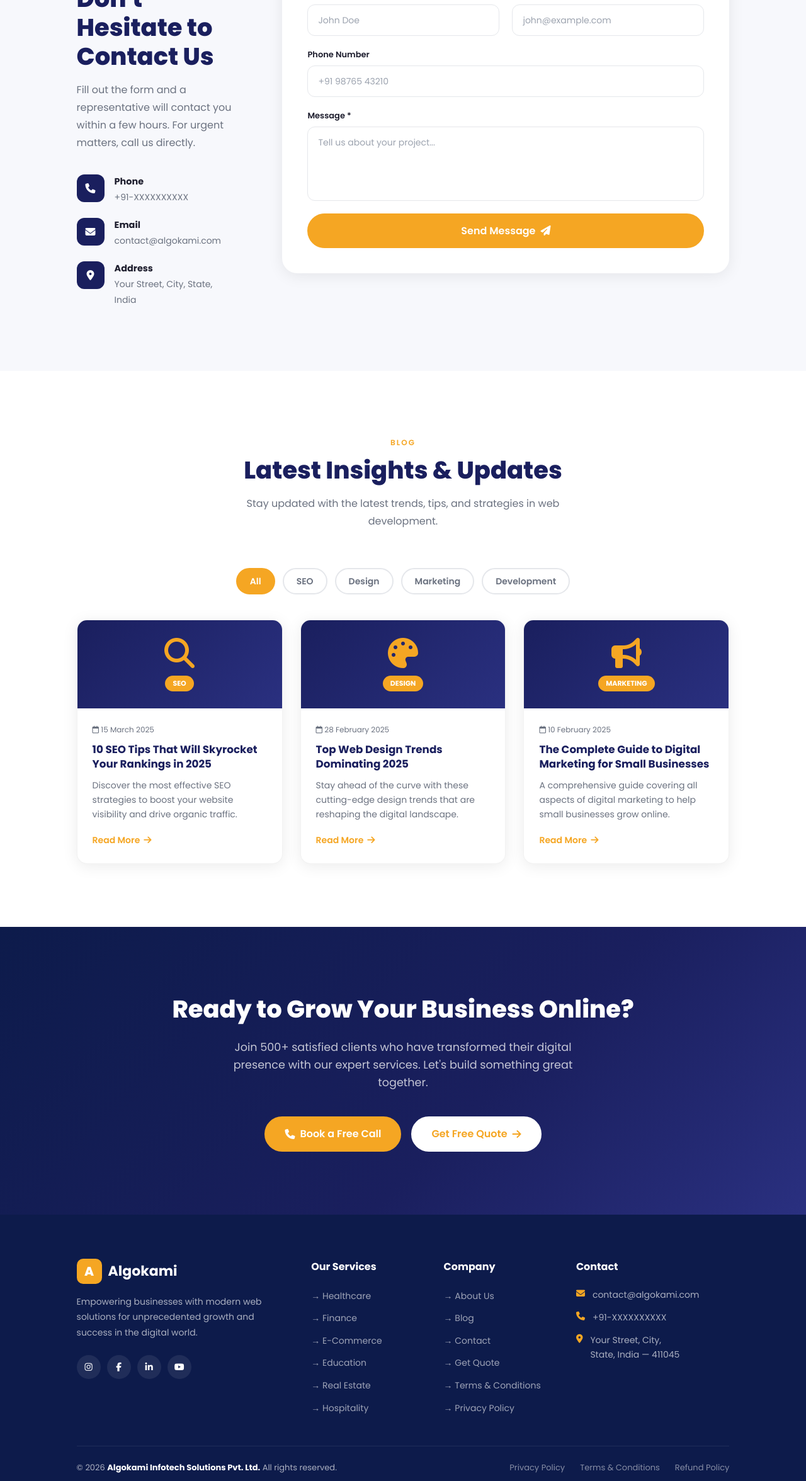
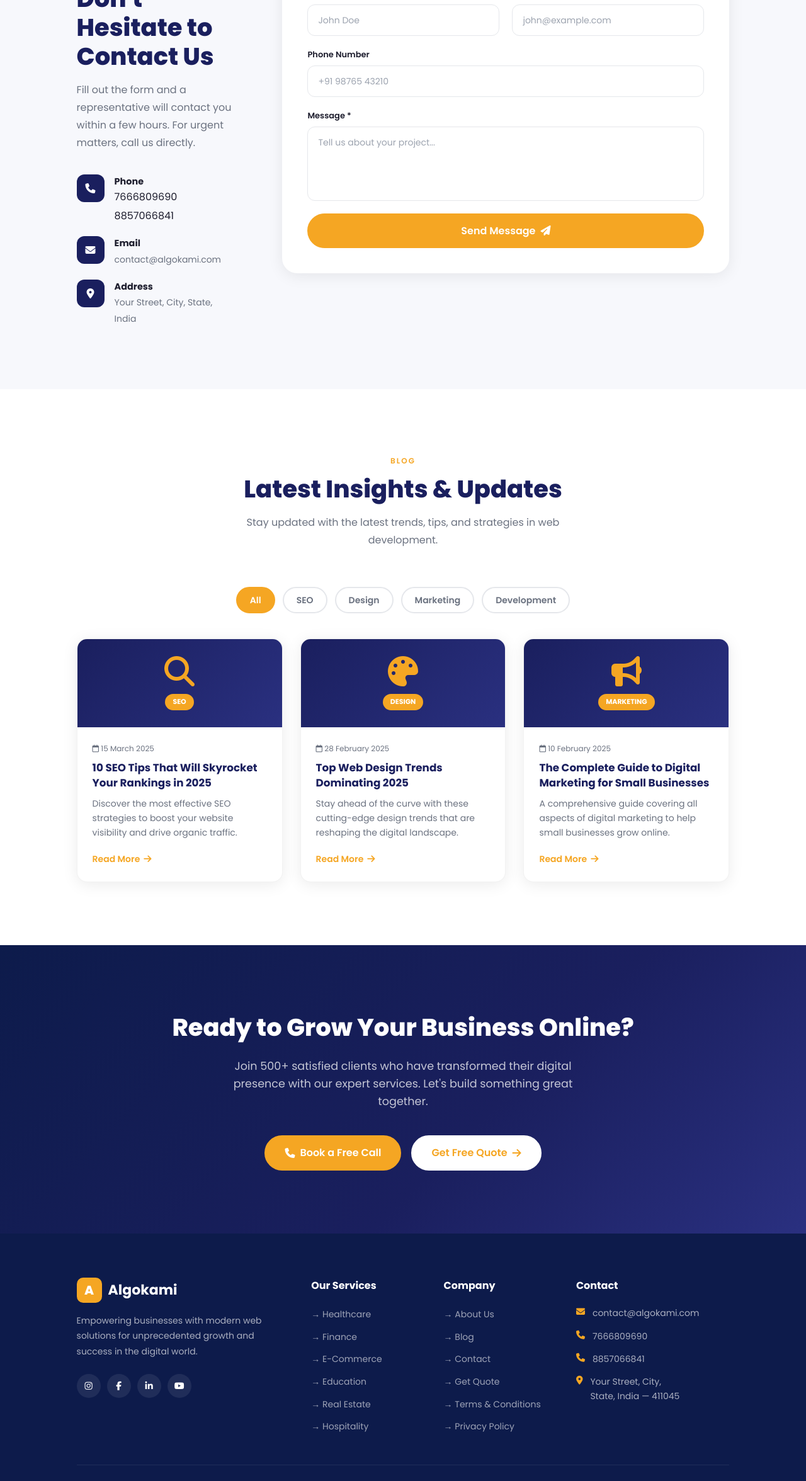
Before and after one commit to AdiTilekar/Algokami.github.io, a Next.js app: page / in a window 1280 px wide. Shown: the part 4957-7309 px from the top of the page at 63% size. Built offline with nearby package versions, Linux system fonts and the light colour scheme; no server answers.

Commit message:
Make phone numbers clickable

```diff
--- a/components/layout/Footer.tsx
+++ b/components/layout/Footer.tsx
@@ -53,9 +53,13 @@ export default function Footer() {
                 <i className="fa-solid fa-envelope" />
                 <span>contact@algokami.com</span>
               </a>
-              <a href="tel:+91XXXXXXXXXX" className="footer-contact-item">
+              <a href="tel:7666809690" className="footer-contact-item">
                 <i className="fa-solid fa-phone" />
-                <span>+91-XXXXXXXXXX</span>
+                <span>7666809690</span>
+              </a>
+              <a href="tel:8857066841" className="footer-contact-item">
+                <i className="fa-solid fa-phone" />
+                <span>8857066841</span>
               </a>
               <div className="footer-contact-item">
                 <i className="fa-solid fa-location-dot" />
--- a/components/sections/ContactSection.tsx
+++ b/components/sections/ContactSection.tsx
@@ -45,7 +45,10 @@ export default function ContactSection() {
               <div className="contact-icon"><i className="fa-solid fa-phone" /></div>
               <div>
                 <strong>Phone</strong>
-                <span>+91-XXXXXXXXXX</span>
+                <div style={{ display: 'flex', flexDirection: 'column', gap: '4px' }}>
+                  <a href="tel:7666809690">7666809690</a>
+                  <a href="tel:8857066841">8857066841</a>
+                </div>
               </div>
             </div>
             <div className="contact-item">
```
